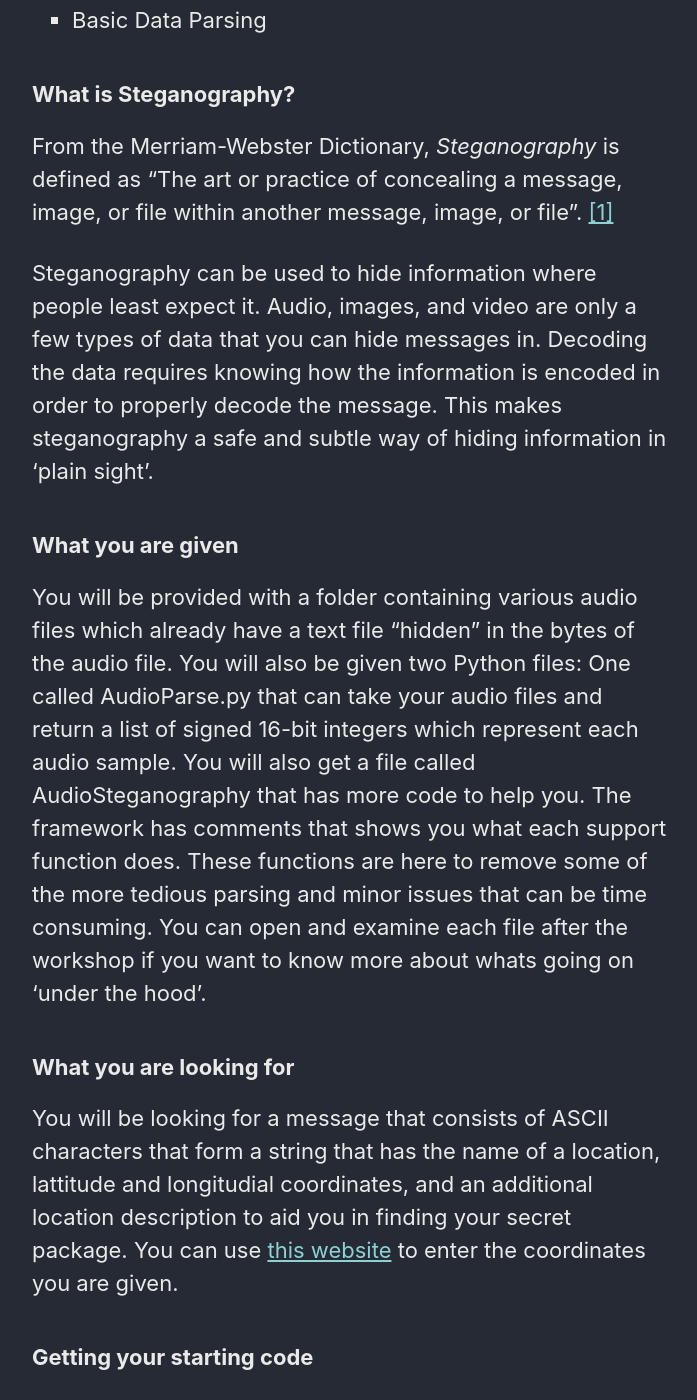
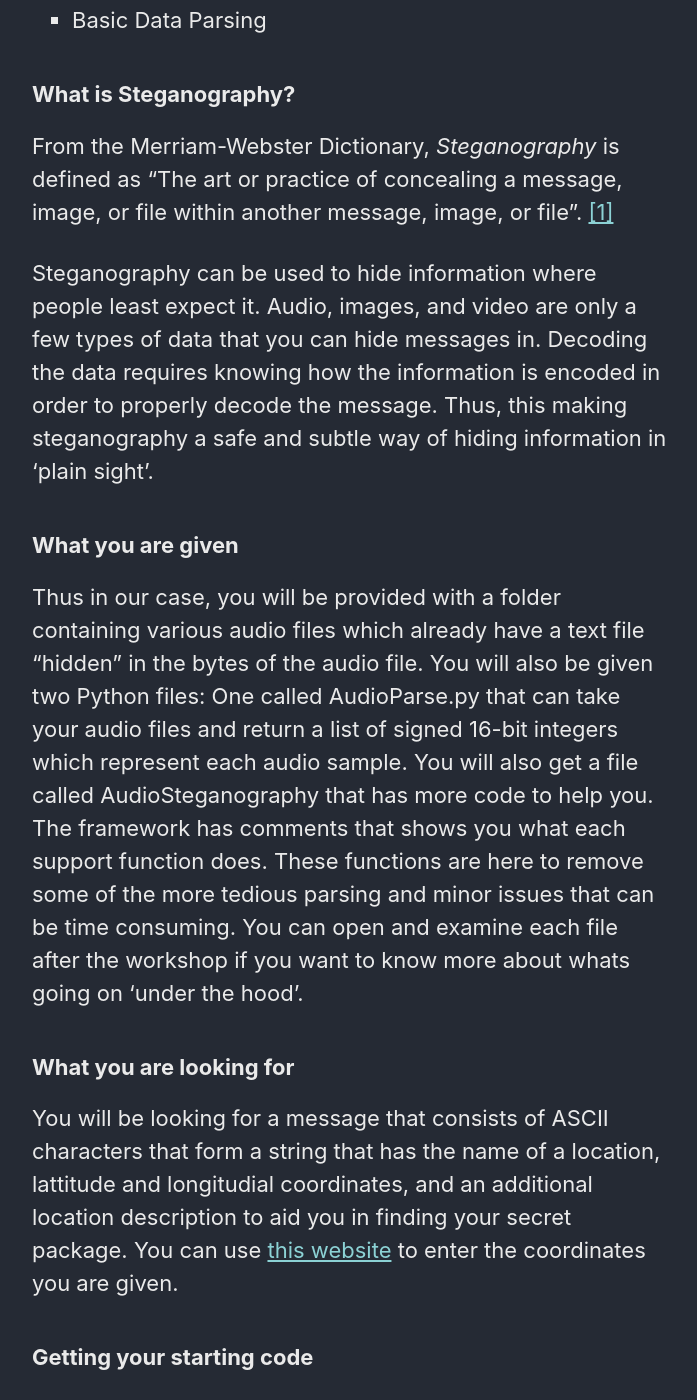
Before and after one commit to david-story/david-story.github.io, a Jekyll site: the page built from _pages/python-instructions.md, in a window 1280 px wide and 1400 px high, scrolled down 1993 px. Shown: the whole window, without its empty margins (290-987 px from the left). Built offline with Jekyll 4.4.1, drawn with Linux system fonts in a browser that asks for light colours; cached includes are drawn as plain includes; nearby versions of some CDN libraries.

Commit message:
Revert "Update python-instructions.md"
This reverts commit a8ac75d4e45d9b3c2d0a9d4189c6da17c560a9e1.

```diff
--- a/_pages/python-instructions.md
+++ b/_pages/python-instructions.md
@@ -5,7 +5,7 @@ minimal_mistakes_skin    : "dark"
 ---
 
 
-<i> Created by David Story for Spring 2019 Workshop </i>
+<i>Created by David Story for Spring 2019 Workshop </i>
 
 
 <a href="/assets/documents/python-steganography-workshop.pdf">PDF version of the instructions</a>
@@ -54,11 +54,11 @@ Groups that can successfully decode the audio and locate the secret will be awar
 
 From the Merriam-Webster Dictionary, <i>Steganography</i> is defined as "The art or practice of concealing a message, image, or file within another message, image, or file". <a href="https://www.merriam-webster.com/dictionary/steganography" target="_blank">[1]</a>
 
-Steganography can be used to hide information where people least expect it. Audio, images, and video are only a few types of data that you can hide messages in. Decoding the data requires knowing how the information is encoded in order to properly decode the message. This makes steganography a safe and subtle way of hiding information in 'plain sight'.
+Steganography can be used to hide information where people least expect it. Audio, images, and video are only a few types of data that you can hide messages in. Decoding the data requires knowing how the information is encoded in order to properly decode the message. Thus, this making steganography a safe and subtle way of hiding information in 'plain sight'.
 
 ### What you are given ###
 
-You will be provided with a folder containing various audio files which already have a text file "hidden" in the bytes of the audio file. You will also be given two Python files:
+Thus in our case, you will be provided with a folder containing various audio files which already have a text file "hidden" in the bytes of the audio file. You will also be given two Python files:
 One called AudioParse.py that can take your audio files and return a list of signed 16-bit integers which represent each audio sample. You will also get a file called AudioSteganography that has more code to help you. The framework has comments that shows you what each support function does. These functions are here to remove some of the more tedious parsing and minor issues that can be time consuming. You can open and examine each file after the workshop if you want to know more about whats going on 'under the hood'.
 
 ### What you are looking for ###
```
